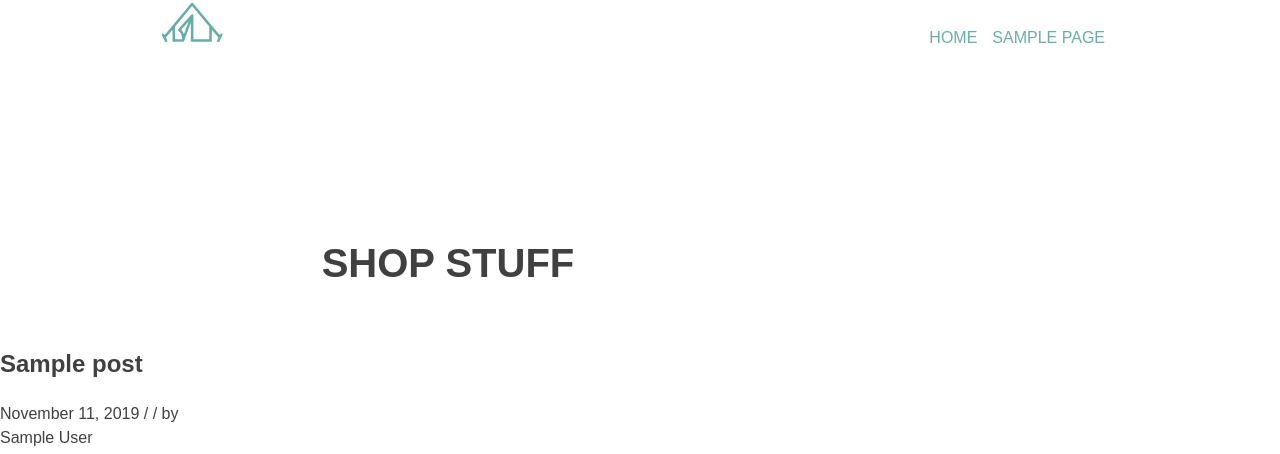
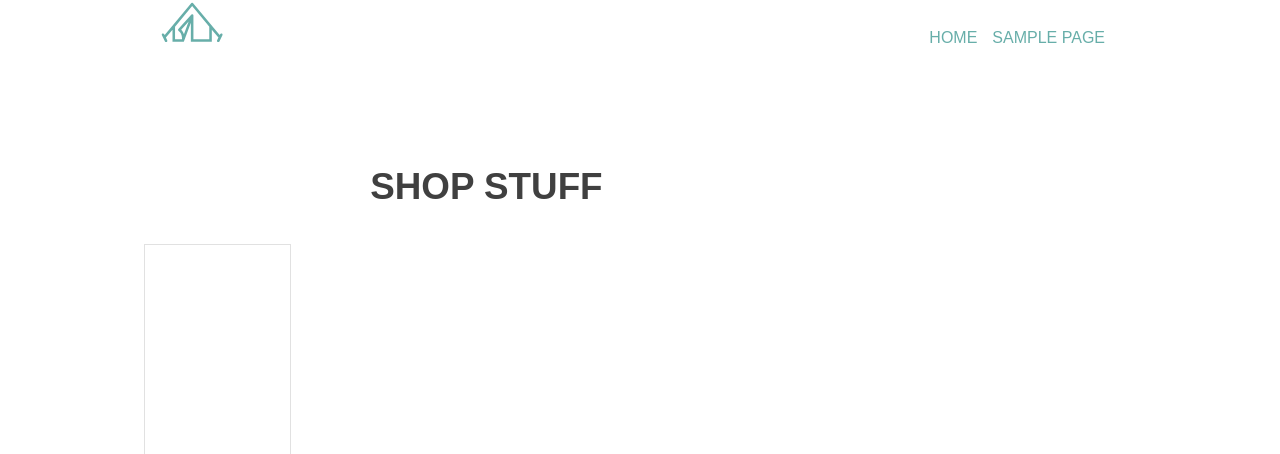
Before and after one commit to MajaIvic/Inhabitent, a WordPress theme: the page made by themes/inhabitent/archive-product.php in a window 1280 px wide. Shown: the top 454 px of the page. Run offline with PHP 8.4 and a stand-in for WordPress, Linux system fonts and the light colour scheme; the site name, menu and one post (Sample post) are stand-ins, and other content is empty; some libraries are stand-ins or nearby versions; grey boxes are pictures that could not be loaded.

Commit message:
fixing the shop images with overflow and working on the site in general

```diff
--- a/themes/inhabitent/archive-product.php
+++ b/themes/inhabitent/archive-product.php
@@ -21,7 +21,7 @@ get_header(); ?>
                ) );
                if ( ! empty( $terms ) && ! is_wp_error( $terms ) ) :
             ?>
-               <div class="product-type-blocks">
+               <div class="product-category">
 				  <?php foreach ( $terms as $term ) : ?>
 
 
@@ -33,7 +33,7 @@ get_header(); ?>
 
 
 			</header><!-- .page-header -->
-			<div class=shop-product>
+			<div class="shop-product">
 
 			<?php /* Start the Loop */ ?>
 			<?php while ( have_posts() ) : the_post(); ?>
--- a/themes/inhabitent/header.php
+++ b/themes/inhabitent/header.php
@@ -69,16 +69,16 @@
 
 
 			} elseif (is_page('about')) {
-				if ( has_post_thumbnail() ) {
-					the_title();
-					the_post_thumbnail();
-				}
+				if ( has_post_thumbnail() ) { ?>
+					<div class="about-page">
+						<h1 class="hero-title">
+							<?php the_title(); ?>
+						</h1>
+						<?php the_post_thumbnail(); ?>
+					</div>
+				<?php }
 
 				//do something
-			}
-
-
-
-			?>
+			} ?>
 
 			<div id="content" class="site-content">
--- a/themes/inhabitent/sass/_archive-product.scss
+++ b/themes/inhabitent/sass/_archive-product.scss
@@ -2,8 +2,8 @@
   h2 {
     text-align: center;
     text-transform: uppercase;
-    padding-top: 5em;
-    font-size: 2.5rem;
+
+    font-size: 2.3rem;
   }
 }
 
@@ -14,3 +14,32 @@
     width: 25%;
   }
 }
+.entry-header {
+  .shop-img {
+    overflow: hidden;
+    height: 200px;
+
+    img {
+      min-width: 100%;
+      min-height: 100%;
+      object-fit: cover;
+    }
+  }
+  border: 1px solid #e1e1e1;
+
+  margin: 0 1rem;
+  text-align: center;
+}
+// .content-area {
+//   padding: 5em;
+// }
+.product-category {
+  display: flex;
+  align-content: center;
+
+  a {
+    color: #248a83;
+    text-decoration: none;
+    text-transform: uppercase;
+  }
+}
--- a/themes/inhabitent/sass/_header.scss
+++ b/themes/inhabitent/sass/_header.scss
@@ -1,3 +1,7 @@
+.site-content {
+  padding: 8em;
+}
+
 .site-header {
   background-color: white;
   opacity: 0.69;
--- a/themes/inhabitent/sass/_journal.scss
+++ b/themes/inhabitent/sass/_journal.scss
@@ -2,9 +2,7 @@
   .entry-header {
     position: relative;
   }
-  .site-content {
-    padding-top: 10rem;
-  }
+
   .entry-title {
     position: absolute;
     top: 20px;
--- a/themes/inhabitent/sass/_page-about.scss
+++ b/themes/inhabitent/sass/_page-about.scss
@@ -1,12 +1,6 @@
-.attachment-post-thumbnail {
-  height: 100vh;
-}
+.entry-content {
+  padding: 0 11em;
 
-.entry-content {
-  align-content: center;
-  text-align: center;
-
-  width: 800px;
   font-family: Merriweather Web, serif;
   line-height: 1.75;
 
@@ -17,6 +11,18 @@
     font-size: 2rem;
   }
   p {
-    font-size: 1.23rem;
+    font-size: 20px;
   }
 }
+.about-page {
+  h1 {
+    position: absolute;
+    top: 50%;
+    left: 50%;
+    transform: translate(-50%, -50%);
+    text-transform: uppercase;
+    color: white;
+    font-size: 3rem;
+    letter-spacing: 2px;
+  }
+}
--- a/themes/inhabitent/style.css
+++ b/themes/inhabitent/style.css
@@ -596,9 +596,6 @@ object {
 .blog .entry-header {
   position: relative; }
 
-.blog .site-content {
-  padding-top: 10rem; }
-
 .blog .entry-title {
   position: absolute;
   top: 20px;
@@ -678,6 +675,9 @@ footer {
   width: 20%;
   margin-left: 20%;
   margin-bottom: 9%; }
+
+.site-content {
+  padding: 8em; }
 
 .site-header {
   background-color: white;
@@ -808,14 +808,8 @@ footer {
         -ms-flex-direction: row;
             flex-direction: row; }
 
-.attachment-post-thumbnail {
-  height: 100vh; }
-
 .entry-content {
-  -ms-flex-line-pack: center;
-      align-content: center;
-  text-align: center;
-  width: 800px;
+  padding: 0 11em;
   font-family: Merriweather Web, serif;
   line-height: 1.75; }
   .entry-content h4 {
@@ -824,13 +818,23 @@ footer {
     text-transform: uppercase;
     font-size: 2rem; }
   .entry-content p {
-    font-size: 1.23rem; }
+    font-size: 20px; }
+
+.about-page h1 {
+  position: absolute;
+  top: 50%;
+  left: 50%;
+  -webkit-transform: translate(-50%, -50%);
+          transform: translate(-50%, -50%);
+  text-transform: uppercase;
+  color: white;
+  font-size: 3rem;
+  letter-spacing: 2px; }
 
 .page-header h2 {
   text-align: center;
   text-transform: uppercase;
-  padding-top: 5em;
-  font-size: 2.5rem; }
+  font-size: 2.3rem; }
 
 .shop-product {
   display: -webkit-box;
@@ -841,6 +845,30 @@ footer {
   .shop-product article {
     width: 25%; }
 
+.entry-header {
+  border: 1px solid #e1e1e1;
+  margin: 0 1rem;
+  text-align: center; }
+  .entry-header .shop-img {
+    overflow: hidden;
+    height: 200px; }
+    .entry-header .shop-img img {
+      min-width: 100%;
+      min-height: 100%;
+      -o-object-fit: cover;
+         object-fit: cover; }
+
+.product-category {
+  display: -webkit-box;
+  display: -ms-flexbox;
+  display: flex;
+  -ms-flex-line-pack: center;
+      align-content: center; }
+  .product-category a {
+    color: #248a83;
+    text-decoration: none;
+    text-transform: uppercase; }
+
 .contact-side a {
   color: black; }
 
--- a/themes/inhabitent/template-parts/content-shop.php
+++ b/themes/inhabitent/template-parts/content-shop.php
@@ -9,12 +9,15 @@
 
 <article id="post-<?php the_ID(); ?>" <?php post_class(); ?>>
 	<header class="entry-header">
-		<?php if ( has_post_thumbnail() ) : ?>
-			   <a href=<?php echo get_permalink() ?> rel="bookmark"><?php the_post_thumbnail( 'large' ); ?></a>
-		<?php endif; ?>
+
+	    <div class="shop-img">
+			<?php if ( has_post_thumbnail() ) : ?>
+				<a href=<?php echo get_permalink() ?> rel="bookmark"><?php the_post_thumbnail( 'large' ); ?></a>
+			<?php endif; ?>
+		</div>
 
 		<?php the_title( '<h2 class="entry-title">','</h2>' );?>
-<h2><?php the_field('price'); ?></h2>
+		<h2><?php the_field('price'); ?></h2>
 
 		<?php if ( 'post' === get_post_type() ) : ?>
 		<div class="entry-meta">
```
Also changed, not shown: themes/inhabitent/front-page.php (+5 -2 lines), themes/inhabitent/build/css/style.min.css, 1 other file.
